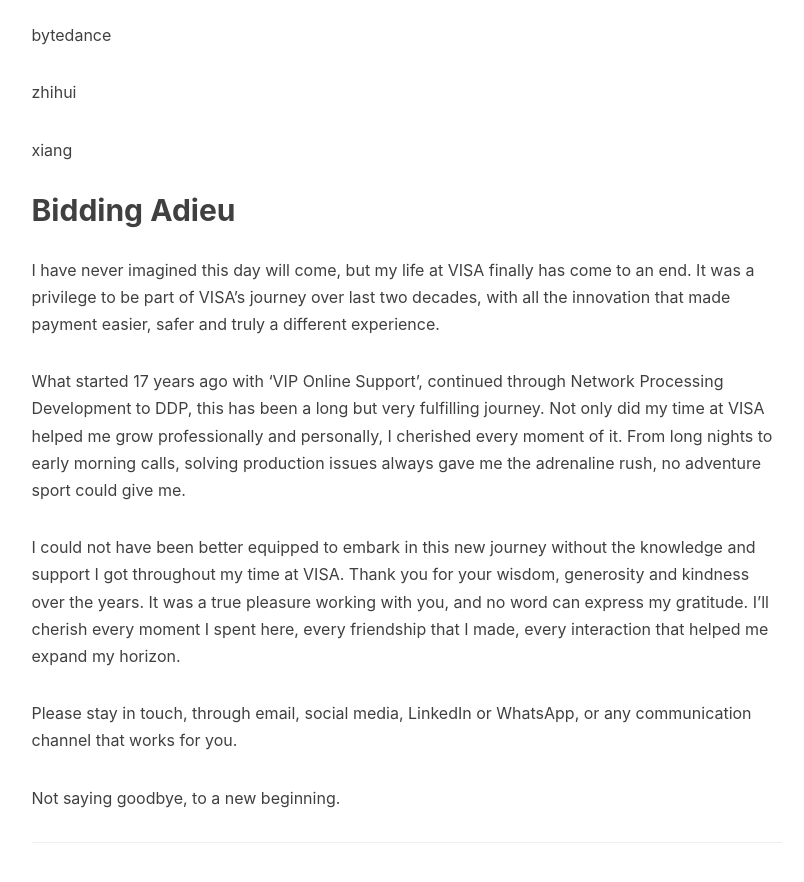
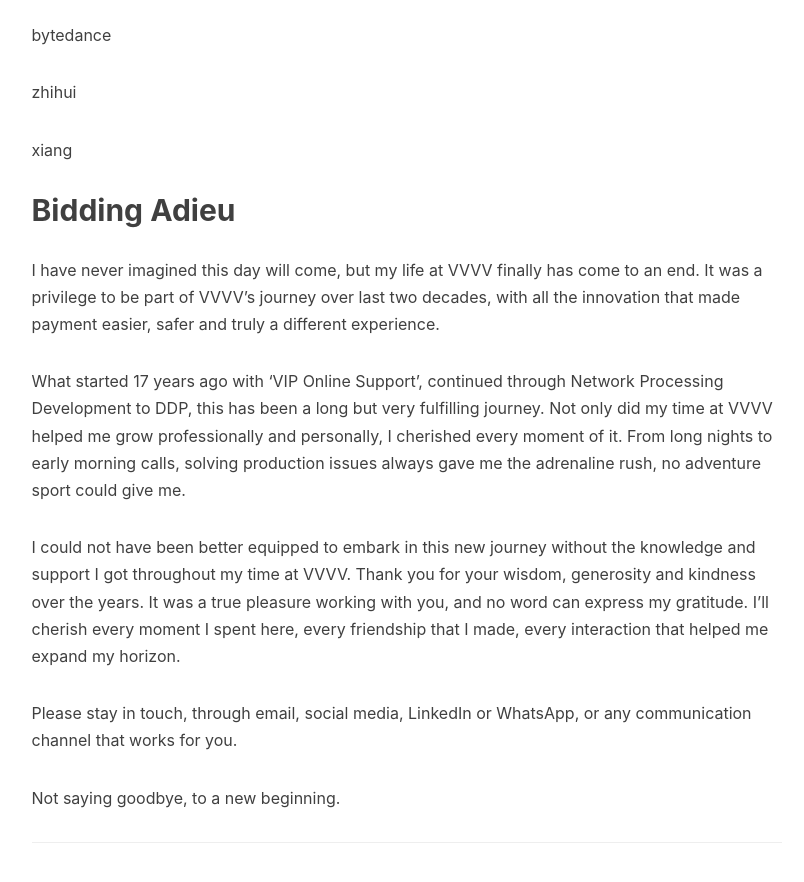
Before and after one commit to freerambo/freerambo.github.io, a Jekyll site: the page built from chaos.MD, in a window 1280 px wide and 900 px high, scrolled down 4272 px. Shown: the top 882 px of the window, without its empty margins (136-940 px from the left). Built offline with Jekyll 4.4.1, drawn with Linux system fonts in a browser that asks for light colours; nearby versions of some CDN libraries; our own code applies the rules of GitHub Pages for plain Markdown files; comment, search, counter and statistics services are not loaded.

```diff
--- a/chaos.MD
+++ b/chaos.MD
@@ -121,11 +121,11 @@
 ## Bidding Adieu
 
 
-I have never imagined this day will come, but my life at VISA finally has come to an end. It was a privilege to be part of VISA’s journey over last two decades, with all the innovation that made payment easier, safer and truly a different experience.
+I have never imagined this day will come, but my life at VVVV finally has come to an end. It was a privilege to be part of VVVV’s journey over last two decades, with all the innovation that made payment easier, safer and truly a different experience.
 
-What started 17 years ago with ‘VIP Online Support’, continued through Network Processing Development to DDP, this has been a long but very fulfilling journey. Not only did my time at VISA helped me grow professionally and personally, I cherished every moment of it. From long nights to early morning calls, solving production issues always gave me the adrenaline rush, no adventure sport could give me.
+What started 17 years ago with ‘VIP Online Support’, continued through Network Processing Development to DDP, this has been a long but very fulfilling journey. Not only did my time at VVVV helped me grow professionally and personally, I cherished every moment of it. From long nights to early morning calls, solving production issues always gave me the adrenaline rush, no adventure sport could give me.
 
-I could not have been better equipped to embark in this new journey without the knowledge and support I got throughout my time at VISA. Thank you for your wisdom, generosity and kindness over the years. It was a true pleasure working with you, and no word can express my gratitude. I’ll cherish every moment I spent here, every friendship that I made, every interaction that helped me expand my horizon.
+I could not have been better equipped to embark in this new journey without the knowledge and support I got throughout my time at VVVV. Thank you for your wisdom, generosity and kindness over the years. It was a true pleasure working with you, and no word can express my gratitude. I’ll cherish every moment I spent here, every friendship that I made, every interaction that helped me expand my horizon.
 
 Please stay in touch, through email, social media, LinkedIn or WhatsApp, or any communication channel that works for you.
 
```
